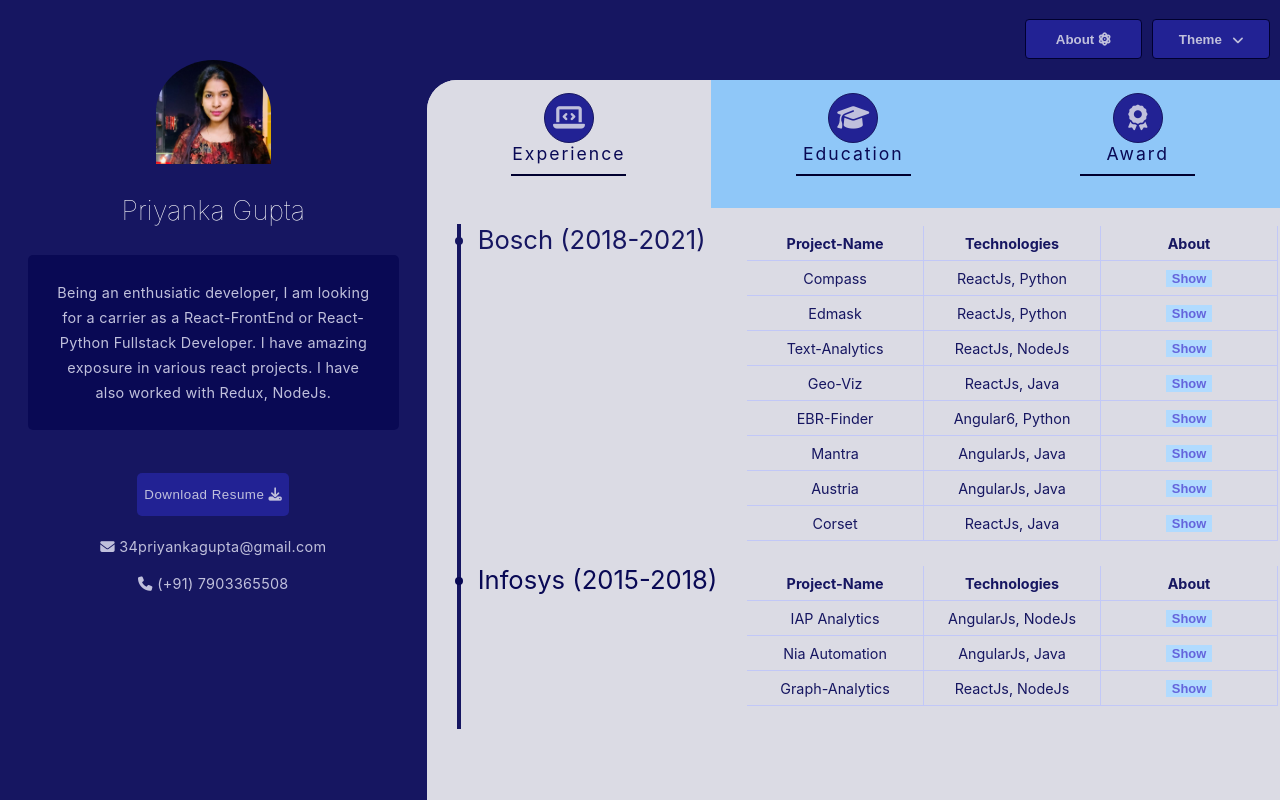
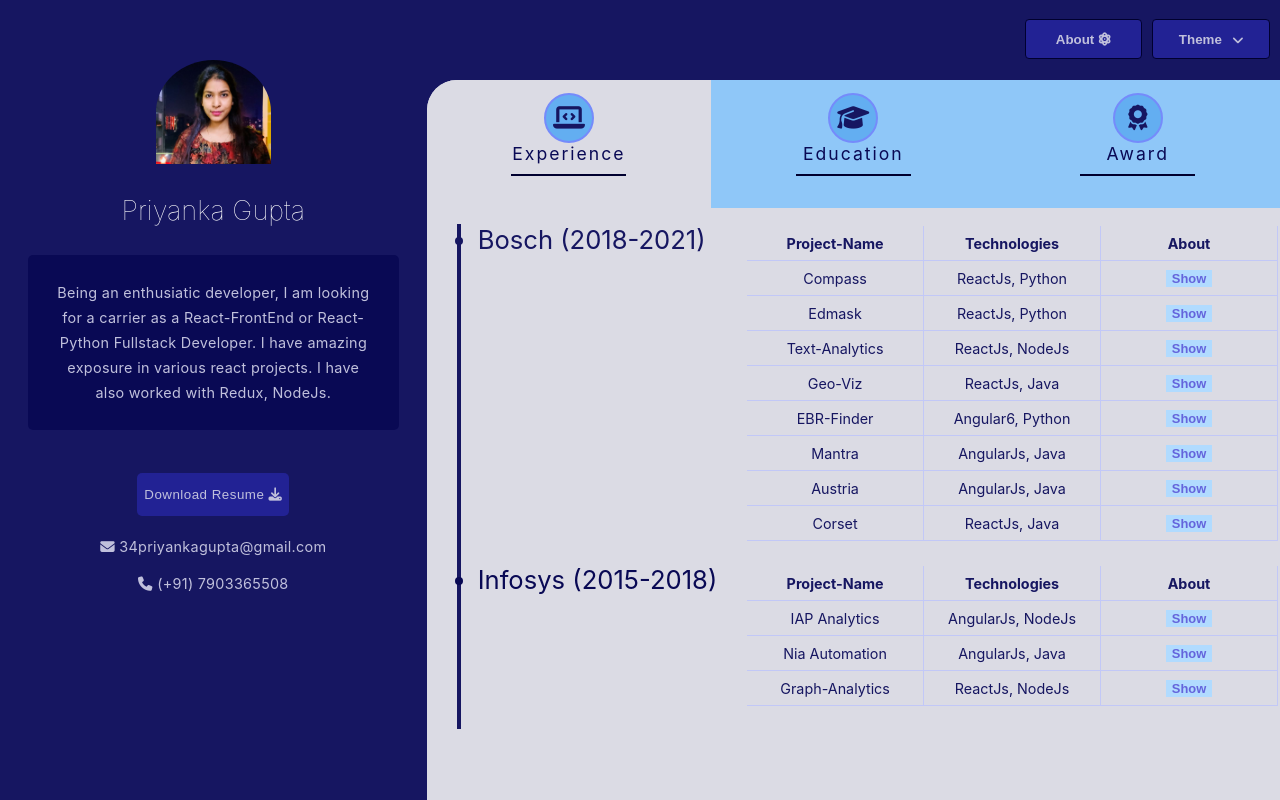
Before and after one commit to priyankagupta34/react-profile, a React (Create React App) app: page / in a window 1280 px wide. Built offline with nearby package versions, Linux system fonts and the light colour scheme.

Commit message:
experience, education

```diff
--- a/src/ThemeContext.js
+++ b/src/ThemeContext.js
@@ -16,7 +16,8 @@ export const Theme = {
         contentBackground: '#090954',
         tableBorderTheme: 'blueTableBorderTheme',
         descriptionColor: '#161661',
-        aboutTheme: 'aboutDetailsBlue'
+        aboutTheme: 'aboutDetailsBlue',
+        tabBtn: 'blueTabBtn'
     },
     magentaTheme: {
         sectionTheme: 'magentaSectionTheme',
@@ -33,7 +34,8 @@ export const Theme = {
         contentBackground: '#980303',
         tableBorderTheme: 'magentaTableBorderTheme',
         descriptionColor: '#aa0000',
-        aboutTheme: 'aboutDetailsRed'
+        aboutTheme: 'aboutDetailsRed',
+        tabBtn: 'magentaTabBtn'
 
     },
     yellowTheme: {
@@ -51,7 +53,8 @@ export const Theme = {
         contentBackground: '#abab08',
         tableBorderTheme:'yellowTableBorderTheme',
         descriptionColor:'#1d1d00',
-        aboutTheme: 'aboutDetailsYellow'
+        aboutTheme: 'aboutDetailsYellow',
+        tabBtn: 'yellowTabBtn'
     }
 }
 
--- a/src/index.css
+++ b/src/index.css
@@ -115,48 +115,66 @@ code {
   transition: all 0.3s;
 }
 
-.blueBtnDefaultTheme{
+.blueBtnDefaultTheme {
   color: #6464dc;
   background: #b1dbff;
 }
 
-.blueBtnDefaultTheme:hover{
+.blueBtnDefaultTheme:hover {
   background: #7cbcf5;
 }
 
-.magentaBtnDefaultTheme{
+.magentaBtnDefaultTheme {
   color: #f36060;
   background: #ffcbcb;
 }
 
-.magentaBtnDefaultTheme:hover{
+.magentaBtnDefaultTheme:hover {
   background-color: #f7a2a2;
 }
 
-.yellowBtnDefaultTheme{
+.yellowBtnDefaultTheme {
   color: #3c3c01;
   background: #f8f881;
 }
 
-.yellowBtnDefaultTheme:hover{
+.yellowBtnDefaultTheme:hover {
   background: #e9e970;
 }
 
-.blueTableBorderTheme{
+.blueTableBorderTheme {
   background-color: #dbdbe4;
   border-right: 1px solid #c2c8f7;
   border-bottom: 1px solid #c2c8f7;
 }
 
-.magentaTableBorderTheme{
+.magentaTableBorderTheme {
   background-color: #fde4e4;
   border-right: 1px solid #ffcece;
   border-bottom: 1px solid #ffcece;
 }
 
-.yellowTableBorderTheme{
+.yellowTableBorderTheme {
   background-color: rgb(255, 255, 186);
   border-right: 1px solid #ddf7c1;
   border-bottom: 1px solid #ddf7c1;
   color: #1d1d00;
 }
+
+.blueTabBtn {
+  border: 2px solid #758bfb;
+  background-color: #63aef1;
+  color: #161661;
+}
+
+.magentaTabBtn {
+  border: 2px solid #f38585;
+  background-color: #f79b9b;
+  color: #aa0000;
+}
+
+.yellowTabBtn {
+  border: 2px solid #d6d649;
+  background-color: #e6e645;
+  color: #b5b50a;
+}
--- a/src/js/description-main/DescriptionMain.css
+++ b/src/js/description-main/DescriptionMain.css
@@ -32,7 +32,7 @@
     display: flex;
     justify-content: center;
     align-items: center;
-    border: 1px solid;
+    /* border: 1px solid; */
     border-radius: 50%;
     /* margin-top: 10px; */
     font-size: 1.6em;
--- a/src/js/description-main/DescriptionMain.js
+++ b/src/js/description-main/DescriptionMain.js
@@ -51,7 +51,7 @@ export default class DescriptionMain extends Component {
         const { options, openOptions, changeThemeHandler } = this.props;
         const { backgroundColor, sectionBackground, generalColor, contentBackground, contentColor, btnTheme,
             descriptionColor,
-            tableBorderTheme, tabTheme, btnDefaultTheme } = Theme[this.context];
+            tableBorderTheme, tabTheme, btnDefaultTheme, tabBtn } = Theme[this.context];
         return (
             <div style={{ backgroundColor }}>
                 <nav className="clasNav">
@@ -63,21 +63,23 @@ export default class DescriptionMain extends Component {
 
                         <div className={`exp ${tabTheme}`} style={activeTab === 'experience' ? { backgroundColor: sectionBackground } : {}}
                             onClick={this.selectTab.bind(this, 'experience')}>
-                            <div className={`signCaps ${btnTheme}`}
-                                style={{
-                                    border: `1px solid ${generalColor}`,
-                                    color: contentColor
-                                }}
+                            <div className={`signCaps ${tabBtn}`}
+                            // style={{
+                            //     border: `1px solid ${generalColor}`,
+                            //     color: backgroundColor,
+                            //     backgroundColor: contentColor
+                            // }}
                             ><i className="fas fa-laptop-code"></i></div>
                             <div className="nameverb" style={{ color: contentBackground }}> Experience</div>
                         </div>
                         <div className={`exp ${tabTheme}`} style={activeTab === 'education' ? { backgroundColor: sectionBackground } : {}}
                             onClick={this.selectTab.bind(this, 'education')}>
-                            <div className={`signCaps ${btnTheme}`}
-                                style={{
-                                    border: `1px solid ${generalColor}`,
-                                    color: contentColor
-                                }}
+                            <div className={`signCaps ${tabBtn}`}
+                            // style={{
+                            //     border: `1px solid ${generalColor}`,
+                            //     color: backgroundColor,
+                            //     backgroundColor: contentColor
+                            // }}
                             >
                                 <i className="fas fa-graduation-cap"></i>
                             </div>
@@ -86,11 +88,12 @@ export default class DescriptionMain extends Component {
 
                         <div className={`exp ${tabTheme}`} style={activeTab === 'award' ? { backgroundColor: sectionBackground } : {}}
                             onClick={this.selectTab.bind(this, 'award')}>
-                            <div className={`signCaps ${btnTheme}`}
-                                style={{
-                                    border: `1px solid ${generalColor}`,
-                                    color: contentColor
-                                }}
+                            <div className={`signCaps ${tabBtn}`}
+                            // style={{
+                            //     border: `1px solid ${generalColor}`,
+                            //     color: backgroundColor,
+                            //     backgroundColor: contentColor
+                            // }}
                             ><i className="fas fa-award"></i></div>
                             <div className="nameverb" style={{ color: contentBackground }}> Award</div>
                         </div>
@@ -118,8 +121,8 @@ export default class DescriptionMain extends Component {
                                                         <td className={`bitTabTd ${tableBorderTheme}`}>{item.techs}</td>
                                                         <td className={`bitTabTd ${tableBorderTheme}`}><button className={`menuBtn_1 ${btnDefaultTheme}`}
                                                             onClick={this.showDescription.bind(this, `bos_${index}`)}>
-                                                            {`bos_${index}` === activeShowDesc? 'Hide':'Show'}
-                                                             </button></td>
+                                                            {`bos_${index}` === activeShowDesc ? 'Hide' : 'Show'}
+                                                        </button></td>
                                                     </tr>
                                                     {activeShowDesc === `bos_${index}` && <tr className="descRT"
                                                         style={{ color: descriptionColor, borderRight: `4px solid ${generalColor}`, borderLeft: `4px solid ${generalColor}` }}
```
